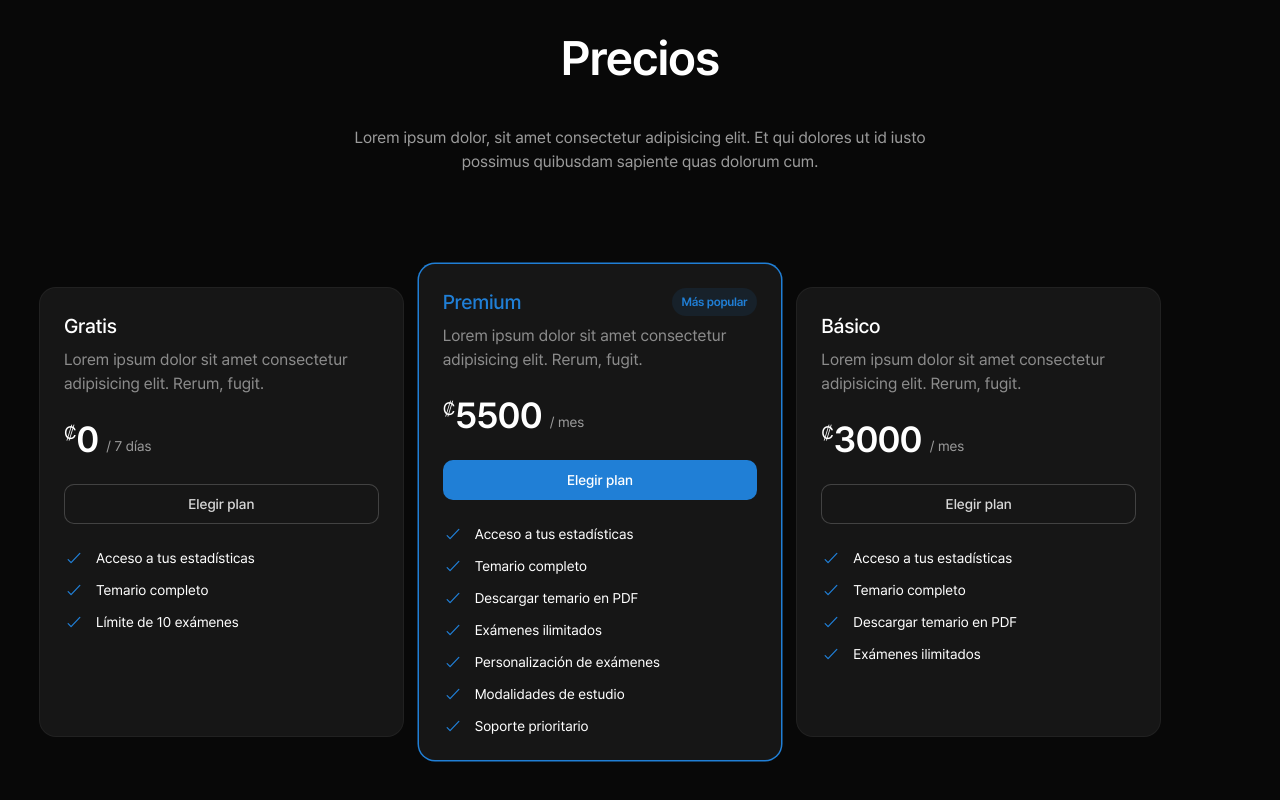
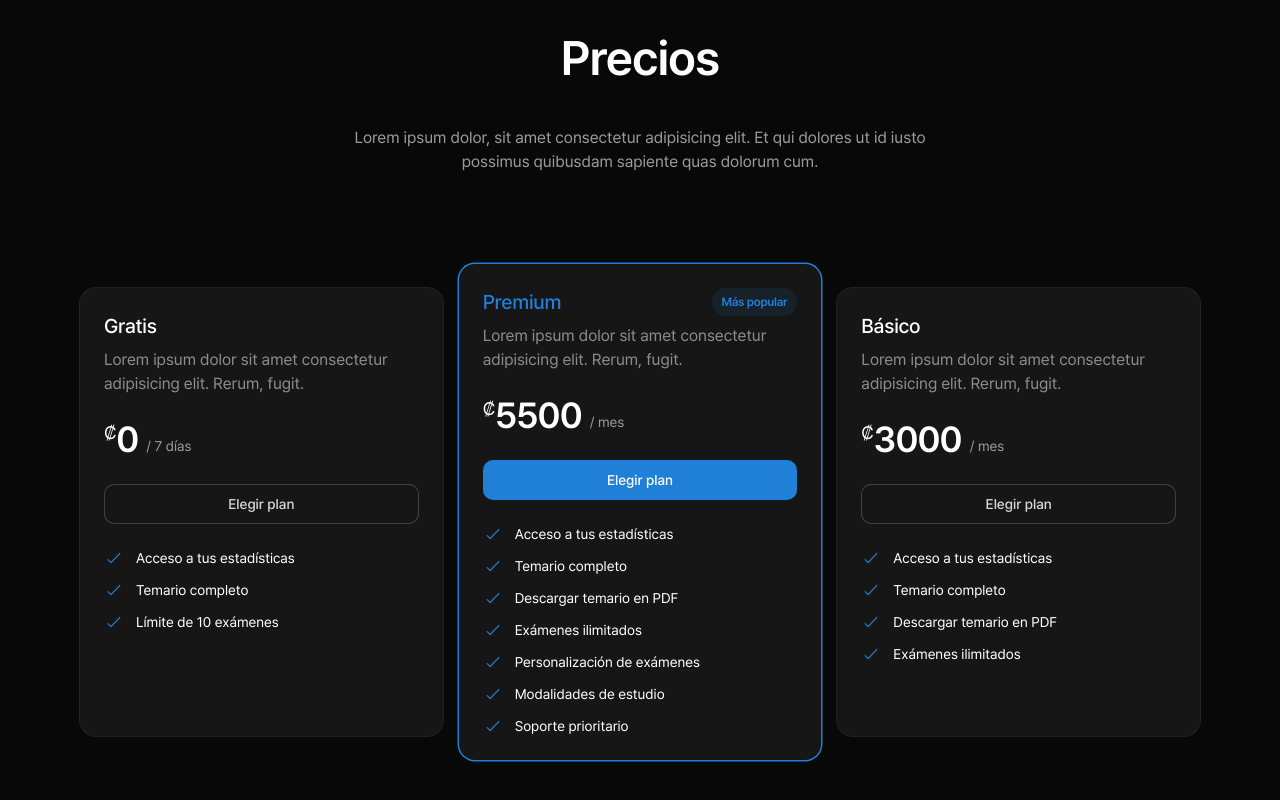
Before and after one commit to gitgunter/teodrive-landing, a React (Vite) app: page / in a window 1280 px wide. Shown: the part 4088-4888 px from the top of the page. Built offline with nearby package versions, Linux system fonts and the light colour scheme.

Commit message:
Fixed pricing alignment

```diff
--- a/src/components/landing/Pricing/Pricing.module.css
+++ b/src/components/landing/Pricing/Pricing.module.css
@@ -2,6 +2,7 @@
   display: flex;
   justify-content: center;
   align-items: center;
+  align-self: center;
   -moz-column-gap: 1rem;
        column-gap: 1rem;
   width: 1120px;
--- a/src/components/landing/Pricing/Pricing.module.scss
+++ b/src/components/landing/Pricing/Pricing.module.scss
@@ -2,6 +2,7 @@
   display: flex;
   justify-content: center;
   align-items: center;
+  align-self: center;
   column-gap: 1rem;
   width: 1120px;
 }
```
